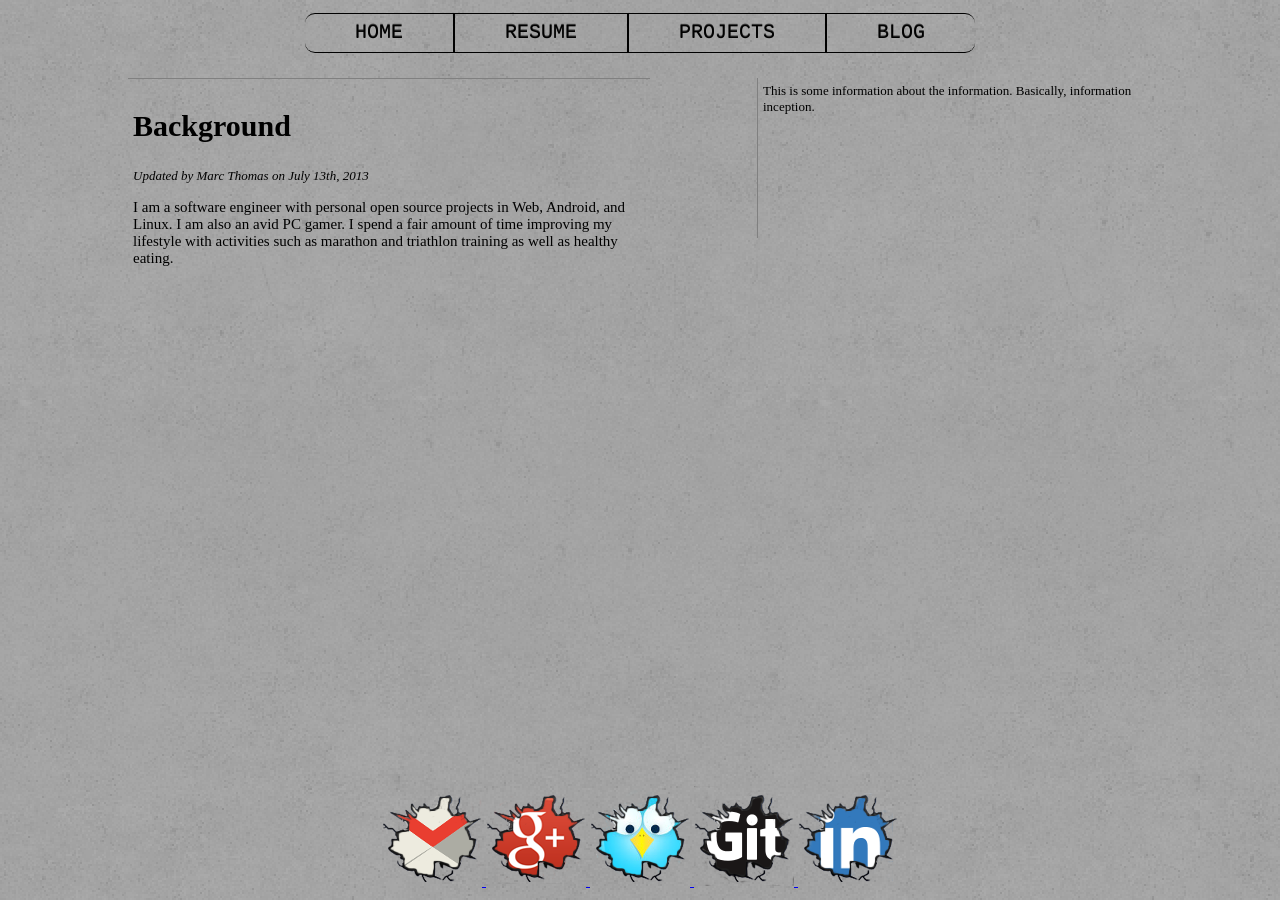
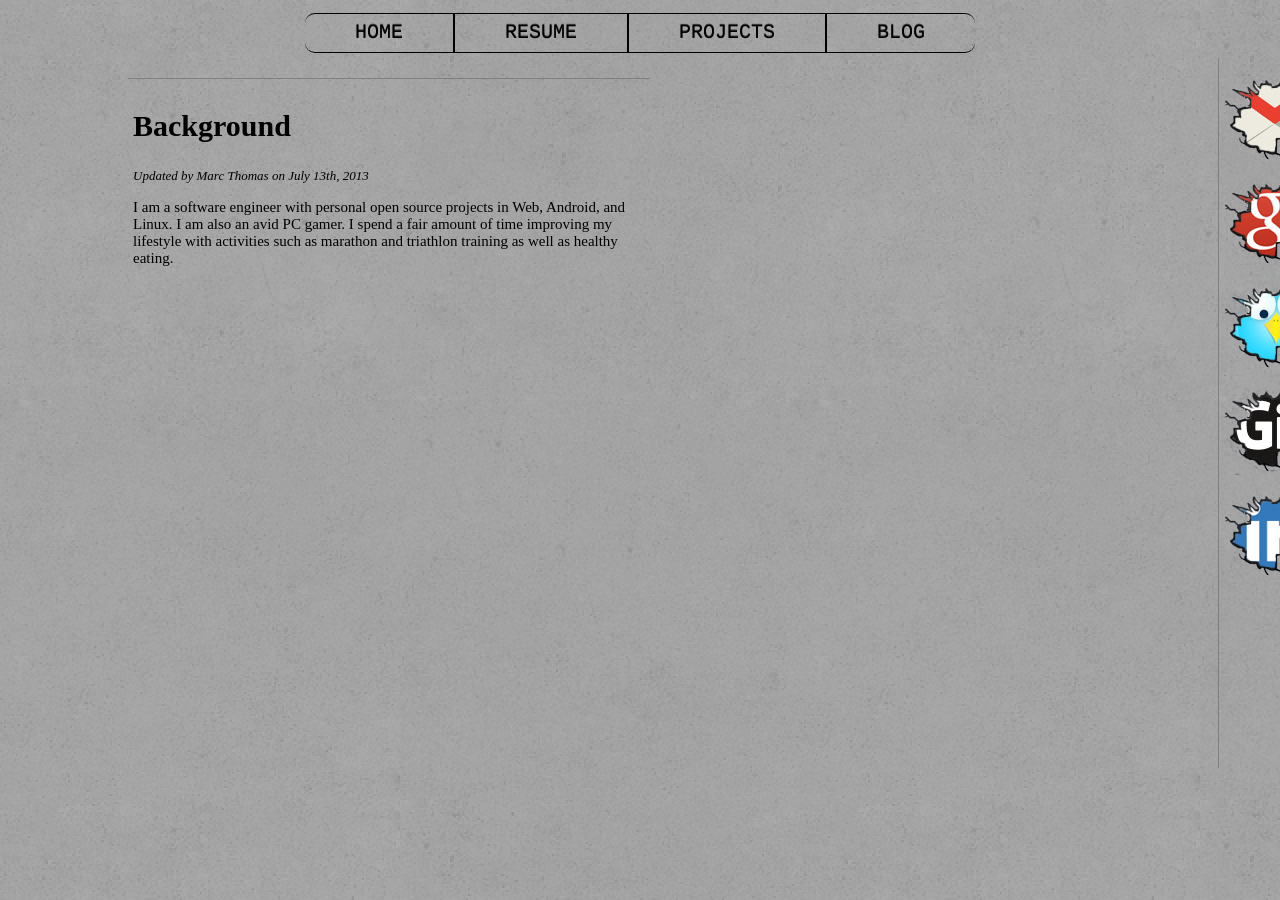
Before and after one commit to mathomastech/mathomastech.github.io, a Jekyll site: the page built from index.html, in a window 1280 px wide. Built offline with Jekyll 4.4.1, drawn with Linux system fonts in a browser that asks for light colours.

Commit message:
Moved social links to side navigation.

```diff
--- a/_layouts/default.html
+++ b/_layouts/default.html
@@ -24,32 +24,31 @@
                     {{ content }}
 
                     </div>
+                                 <aside>
+                        <ul class="links">
+                        <li>
+                            <a href="mailto:mathomastech@gmail.com?Subject=Contact%20From%20Personal%20Site" target="_top">
+                            <img src="/icons/gmailcracked.png" alt="Email"/></a>
+                        </li>
+                        <li>
+                            <a href="https://plus.google.com/u/0/103260909450809151378/about" target="_blank">
+                            <img src="/icons/g+cracked.png" alt="GooglePlus"/></a>
+                        </li>
+                        <li>
+                            <a href="https://twitter.com/mathomastech" target="_blank">
+                            <img src="/icons/twittercracked.png" alt="Twitter"/></a>
+                        </li>
+                        <li>
+                            <a href="https://github.com/mathomastech" target="_blank">
+                            <img src="/icons/githubcracked.png" alt="Github"/></a>
+                        </li>
+                        <li>
+                            <a href="http://www.linkedin.com/in/mathomastech" target="_blank">
+                            <img src="/icons/linkedincracked.png" alt="LinkedIn"/></a>
+                        </li>
+                    </aside>
                 </div>
             </div> <!-- /container -->
         </div>
     <div class="push"></div>
-    <footer class='links'>
-
-
-
-        <a href="mailto:mathomastech@gmail.com?Subject=Contact%20From%20Personal%20Site" target="_top">
-        <img src="/icons/gmailcracked.png" alt="Email"/>
-        </a>
-        <a href="https://plus.google.com/u/0/103260909450809151378/about" target="_blank">
-        <img src="/icons/g+cracked.png" alt="GooglePlus"/>
-        </a>
-        <a href="https://twitter.com/mathomastech" target="_blank">
-        <img src="/icons/twittercracked.png" alt="Twitter"/>
-        </a>
-
-        <a href="https://github.com/mathomastech" target="_blank">
-        <img src="/icons/githubcracked.png" alt="Github"/>
-        </a>
-
-        <a href="http://www.linkedin.com/in/mathomastech" target="_blank">
-        <img src="/icons/linkedincracked.png" alt="LinkedIn"/>
-        </a>
-
-
-    </footer>
 </html>
--- a/css/StyleSheetMain.css
+++ b/css/StyleSheetMain.css
@@ -80,6 +80,29 @@ header{
 }
 
 
+/*******      Social Links    **********/
+
+.links{
+	/* Para1Aside Specific Formatting  */
+	list-style: none;
+	font-size: 13px;
+	font-weight: lighter;
+	font-style: normal;
+	float:right;
+	background: none;
+	border-left: 1px solid gray;
+	height: 700px;
+	margin-top: 1%;
+	margin-right: 0%;
+	padding: 5px;
+	width: 7%;
+	position: fixed;
+	top: 5%;
+	right: -3%;
+}
+.links:hover{
+	right: 0%;
+}
 
 
 /********Home Page Formatting*********/
@@ -109,21 +132,6 @@ header{
 
 .MainBodyContent{
 	font-size: 15px;
-}
-
-.HomeRight{
-	/* Para1Aside Specific Formatting  */
-	font-size: 13px;
-	font-weight: lighter;
-	font-style: normal;
-	float:right;
-	background: none;
-	border-left: 1px solid gray;
-	height: 150px;
-	margin-top: 1%;
-	margin-right: 10%;
-	padding: 5px;
-	width: 30%;
 }
 
 
@@ -211,69 +219,6 @@ header{
 .Tech{
 }
 
-
-
-
-/********* Contact Page Formatting *************/
-
-	/*
-	.ConHeader{
-		padding-top: 20px;
-	}
-	.ConLabel{
-		float: left;
-		clear: left;
-		margin-left: 25px;
-		width: 80px;
-		font-weight:bold;
-	}
-	*/
-	.ContactForm{
-		/*	background: white; */
-		margin: 0px auto;
-		width: 800px;
-		height: 400px;
-		border-radius: 10px 10px 10px 10px;
-		padding-left:20px;
-	}
-
-	/*
-	.FormInput{
-		border: 1px solid black;
-		border-radius: 5px 5px 5px 5px;
-		width: 200px;
-		clear: left;
-		float: left;
-		margin-left: 25px;
-	}
-
-	.FormName{}
-
-	.FormEmail{}
-
-	.FormTitle{
-		width: 300px;
-	}
-
-	.FormMessage{
-		clear: left;
-		float: left;
-		width: 700px;
-		height: 100px;
-	}
-
-	.Submit{
-		float: left;
-		background: black;
-		font-size: 15px;
-		border-radius: 10px 10px 10px 10px;
-		color: white;
-		margin-left: 25px;
-	}
-
-	*/
-
-
 /************  Blog Formatting ***********/
 .blogLanding{
 	margin: 0px auto;
@@ -301,23 +246,5 @@ header{
 ****************************************
 *		FOOTER		       */
 
-.links{
-	text-align: center;
-}
-
-
-html, body {
-	height: 100%;
-}
-.wrapper {
-	min-height: 80%;
-	height: auto !important;
-	height: 80%;
-	margin: 0 auto -142px; /* the bottom margin is the negative value of the footer's height */
-}
-.footer, .push {
-	height: 142px; /* .push must be the same height as .footer */
-}
-
 /*		END FOOTER	       *
 ****************************************/
--- a/index.html
+++ b/index.html
@@ -8,8 +8,4 @@ layout: default
     	<p class="Author"><em>Updated by Marc Thomas on July 13th, 2013</em></p>
     	<p class="MainBodyContent">I am a software engineer with personal open source projects in Web, Android, and Linux. I am also an avid PC gamer. I spend a fair amount of time improving my lifestyle with activities such as marathon and triathlon training as well as healthy eating.</p>
 		</section>
-    	<!-- Creating Boxes off the the right -->
-        <aside>
-        	<p class="HomeRight">This is some information about the information. Basically, information inception.</p>
-        </aside>
 </div>
```
Also changed, not shown: 8 other files. Lines whose indentation alone changed are shown as unchanged.
